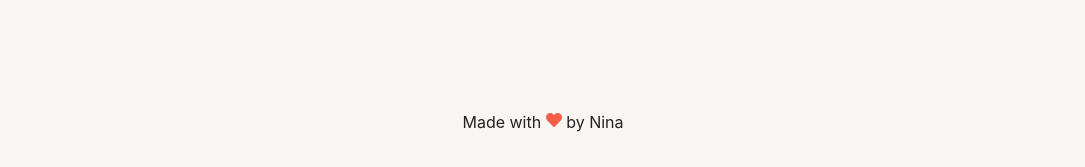
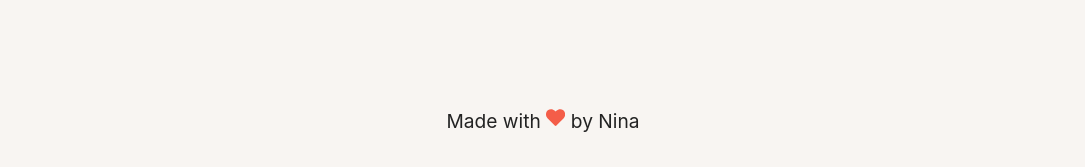
Before and after one commit to ninaokumura/portfolio-react, a React (Create React App) app: page / in a window 1280 px wide. Shown: the part 630-797 px from the top of the page, without its empty margins (97-1182 px from the left). Built offline with nearby package versions, Linux system fonts and the light colour scheme.

Commit message:
change font-size

```diff
--- a/src/components/footer/footer.css
+++ b/src/components/footer/footer.css
@@ -1,8 +1,12 @@
 .footer {
   /* background-color: #feefe8; */
+  padding: 3% 10%;
+}
+
+.footer-text {
   color: #232323;
-  font-size: 1rem;
-  padding: 3% 10%;
+  font-size: 1.2rem;
+  text-align: center;
 }
 
 .footer-icon {
--- a/src/components/footer/footer.jsx
+++ b/src/components/footer/footer.jsx
@@ -5,7 +5,9 @@ import './footer.css';
 function Footer() {
   return (
     <footer className='footer'>
-      Made with <FaHeart className='footer-icon' /> by Nina
+      <span className='footer-text'>
+        Made with <FaHeart className='footer-icon' /> by Nina
+      </span>
     </footer>
   );
 }
```
